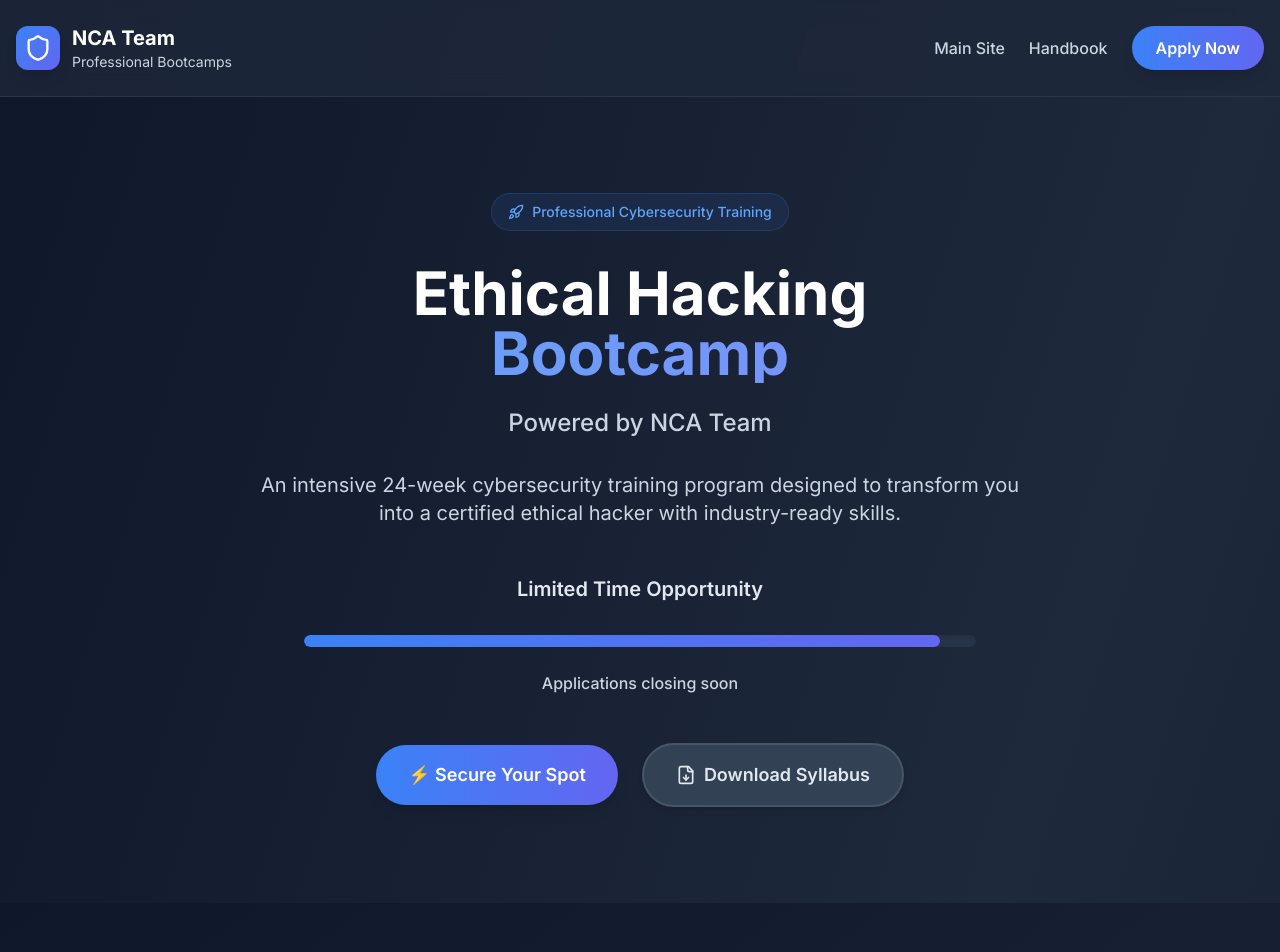
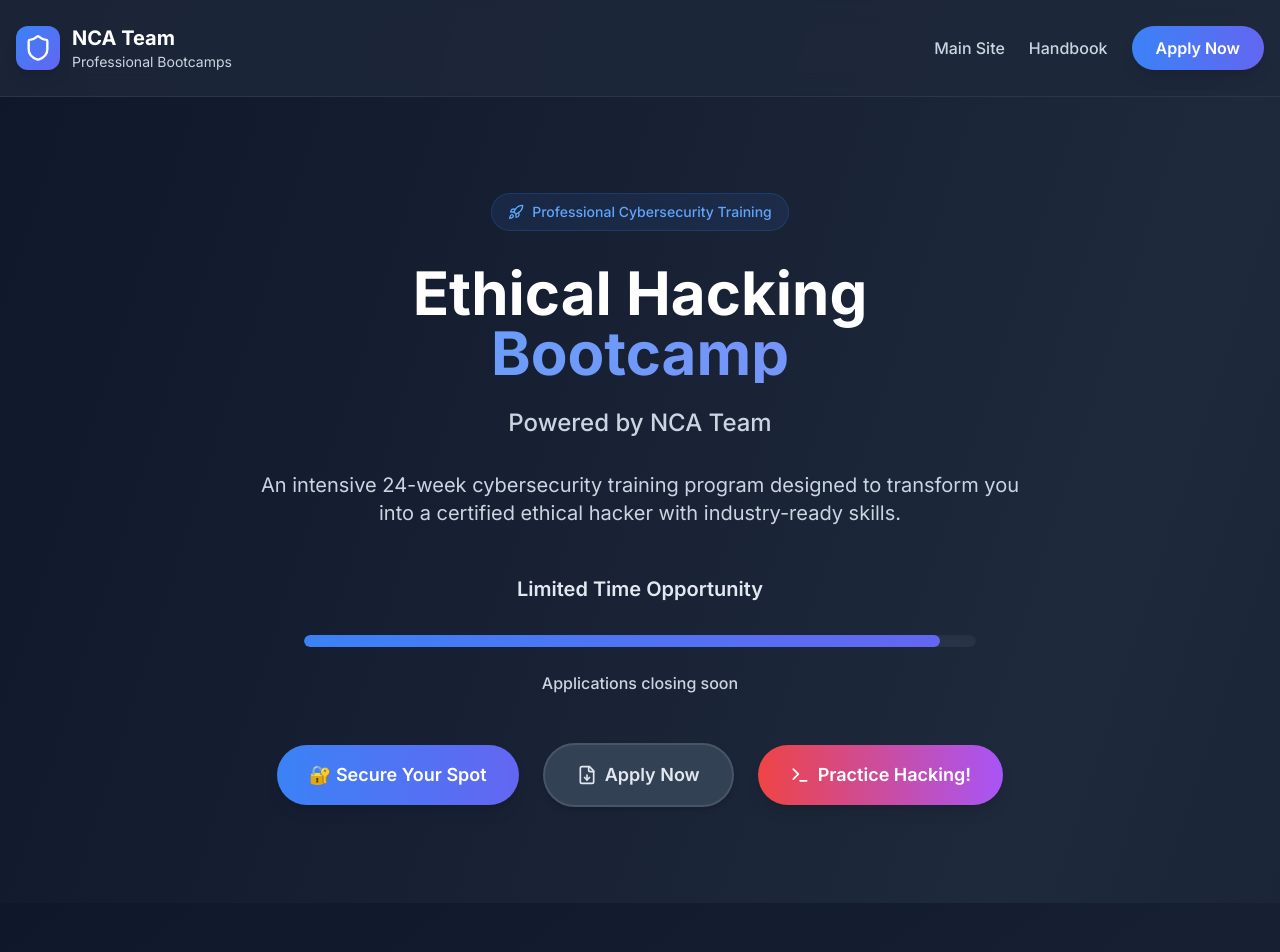
Before and after one commit to NCA-Nepal/Bootcamp-Website, a React (Vite) app: page / in a window 1280 px wide. Shown: the top 952 px of the page. Built offline with nearby package versions, Linux system fonts and the light colour scheme.

Commit message:
Some minor URL and button mods

```diff
--- a/src/App.tsx
+++ b/src/App.tsx
@@ -280,21 +280,30 @@
 
           <div className="flex flex-col sm:flex-row justify-center items-center gap-4 md:gap-6">
             <a
-              href="https://wa.me/9779761792180"
+              href="https://docs.google.com/forms/d/e/1FAIpQLSdkh4G_SM2uuloPI-If7XpfvE1SbtCxgbntXFMcEzoU0DV0YQ/viewform"
               target="_blank"
               rel="noopener noreferrer"
               className="inline-flex items-center gap-2 px-8 py-4 bg-gradient-to-r from-blue-500 to-indigo-500 hover:from-blue-600 hover:to-indigo-600 text-white rounded-full text-lg font-semibold transition-all duration-300 shadow-lg hover:shadow-xl transform hover:-translate-y-0.5"
             >
-              ⚡ Secure Your Spot
+              🔐 Secure Your Spot
             </a>
             <a
-              href="https://raw.githubusercontent.com/NCA-Nepal/Static-Assets/refs/heads/main/PDF/NCA%20Ethical%20Hacking%20Bootcamp.pdf"
+              href="https://wa.me/9779761792180"
               target="_blank"
               rel="noopener noreferrer"
               className="inline-flex items-center gap-2 px-8 py-4 bg-slate-700 hover:bg-slate-600 text-slate-200 rounded-full text-lg font-semibold transition-all duration-300 border-2 border-slate-600 hover:border-blue-400 shadow-md hover:shadow-lg"
             >
               <FileDown className="w-5 h-5" />
-              Download Syllabus
+              Apply Now
+            </a>
+            <a
+              href="https://ctf.ncateam.xyz/"
+              target="_blank"
+              rel="noopener noreferrer"
+              className="inline-flex items-center gap-2 px-8 py-4 bg-gradient-to-r from-red-500 to-purple-500 hover:from-red-600 hover:to-purple-600 text-white rounded-full text-lg font-semibold transition-all duration-300 shadow-lg hover:shadow-xl transform hover:-translate-y-0.5"
+            >
+              <Terminal className="w-5 h-5" />
+              Practice Hacking!
             </a>
           </div>
         </div>
--- a/src/pages/CourseDetails.tsx
+++ b/src/pages/CourseDetails.tsx
@@ -141,7 +141,7 @@
                 <div className="flex flex-col gap-3 pt-4 border-t border-slate-700/50">
                   {/* CTA Button */}
                   <a
-                    href="https://wa.me/9779761792180"
+                    href="https://docs.google.com/forms/d/e/1FAIpQLSdkh4G_SM2uuloPI-If7XpfvE1SbtCxgbntXFMcEzoU0DV0YQ/viewform"
                     target="_blank"
                     rel="noopener noreferrer"
                     className="w-full px-6 py-3 bg-gradient-to-r from-blue-500 to-indigo-500 hover:from-blue-600 hover:to-indigo-600 text-white rounded-full text-lg font-semibold transition-all duration-300 shadow-lg hover:shadow-xl text-center block"
```
